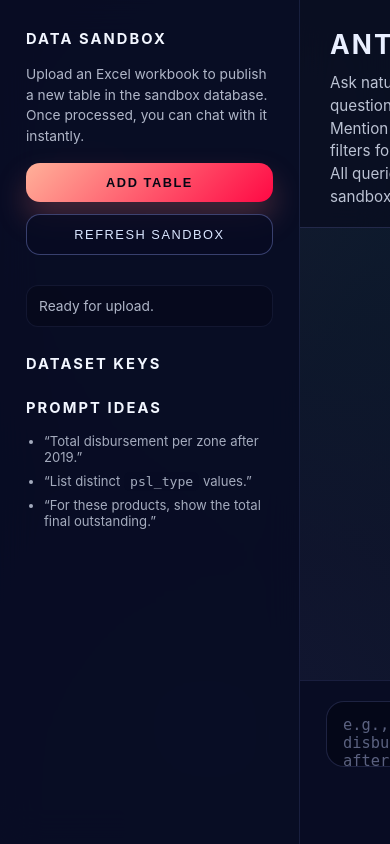
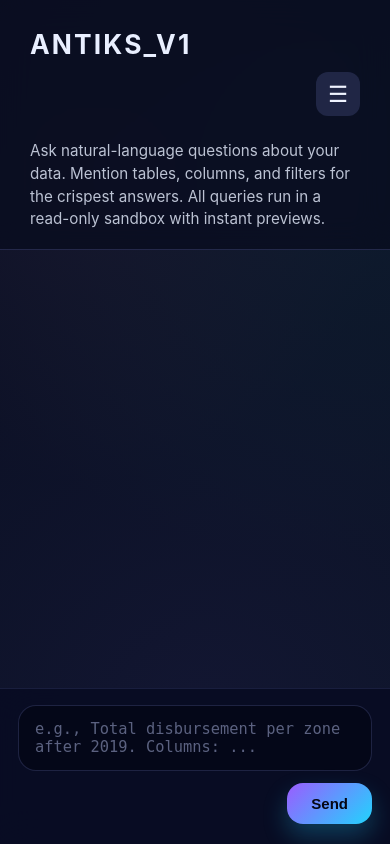
Before and after one commit to Niyath1234/AnTiks, a FastAPI app: page / in a window 390 px wide. Run offline with FastAPI, Linux system fonts and the light colour scheme; data that the repository does not hold is empty; some libraries are stand-ins or nearby versions.

Commit message:
more new UI

```diff
--- a/text_to_sql_app/static/style.css
+++ b/text_to_sql_app/static/style.css
@@ -1,3 +1,143 @@
+@media (max-width: 900px) {
+  .app {
+    grid-template-columns: 1fr;
+    grid-auto-rows: auto;
+    height: auto;
+    min-height: 100vh;
+    overflow: visible;
+  }
+
+  .sidebar {
+    position: fixed;
+    top: 0;
+    left: 0;
+    width: min(320px, 90vw);
+    height: 100vh;
+    overflow-y: auto;
+    transform: translateX(-100%);
+    transition: transform 0.25s ease;
+    z-index: 60;
+    border-right: 1px solid rgba(148, 163, 255, 0.12);
+    border-bottom: none;
+    padding: 26px 20px;
+    background: rgba(8, 12, 35, 0.93);
+  }
+
+  .sidebar__form-actions--vertical {
+    flex-direction: row;
+    gap: 8px;
+  }
+
+  .sidebar__open-upload,
+  .sidebar__form-actions button {
+    flex: 1 1 50%;
+    padding: 12px 0;
+  }
+
+  .app__main {
+    grid-template-rows: auto 1fr auto;
+  }
+
+  .chat {
+    padding: 18px;
+    max-height: none;
+    overflow-y: visible;
+  }
+
+  .composer {
+    padding: 16px 18px 20px;
+  }
+
+  .sidebar.sidebar--open {
+    transform: translateX(0);
+  }
+
+  .sidebar-toggle {
+    display: inline-flex;
+    align-items: center;
+    justify-content: center;
+  }
+}
+
+@media (max-width: 640px) {
+  .sidebar {
+    width: 100%;
+    max-width: 100%;
+    padding: 18px 16px;
+  }
+
+  .sidebar__form-actions--vertical {
+    flex-direction: column;
+    align-items: stretch;
+    gap: 10px;
+  }
+
+  .sidebar__open-upload {
+    border-radius: 14px;
+  }
+
+  .app__header {
+    padding: 20px 18px 14px;
+  }
+
+  .app__header h1 {
+    font-size: 1.3rem;
+  }
+
+  .chat {
+    padding: 14px;
+  }
+
+  .bubble {
+    max-width: 100%;
+    border-radius: 18px;
+  }
+
+  .modal__panel {
+    width: 92vw;
+    padding: 20px 18px;
+    border-radius: 18px;
+  }
+
+  .upload-dropzone {
+    padding: 20px;
+  }
+
+  .alt-wrapper,
+  .detect-wrapper {
+    gap: 10px;
+  }
+
+  .alt-table,
+  .detect-table {
+    flex-direction: column;
+    align-items: flex-start;
+    gap: 8px;
+  }
+
+  .alt-chip-row,
+  .detect-chip-row {
+    width: 100%;
+    gap: 6px;
+    flex-wrap: wrap;
+  }
+
+  .alt-chip,
+  .detect-chip {
+    padding: 6px 10px;
+    font-size: 0.75rem;
+  }
+
+  .composer textarea {
+    font-size: 0.9rem;
+    padding: 12px 14px;
+  }
+
+  .composer__actions button {
+    padding: 10px 18px;
+    font-size: 0.8rem;
+  }
+}
 html,
 body {
   height: 100%;
@@ -31,6 +171,84 @@ body {
   width: 100%;
   height: 100%;
   background: linear-gradient(135deg, rgba(12, 16, 38, 0.9), rgba(13, 23, 43, 0.85));
+@media (max-width: 900px) {
+  .app {
+    grid-template-columns: 1fr;
+    grid-auto-rows: auto;
+    height: auto;
+    min-height: 100vh;
+    overflow: visible;
+  }
+
+  .sidebar {
+    position: fixed;
+    top: 0;
+    left: 0;
+    width: min(280px, 82vw);
+    height: 100vh;
+    overflow-y: auto;
+    transform: translateX(-100%);
+    transition: transform 0.25s ease;
+    z-index: 60;
+    border-right: 1px solid rgba(148, 163, 255, 0.12);
+    border-bottom: none;
+    padding: 26px 20px;
+    background: rgba(8, 12, 35, 0.93);
+  }
+
+  .sidebar.sidebar--open {
+    transform: translateX(0);
+  }
+
+  .sidebar__form-actions--vertical {
+    flex-direction: row;
+    gap: 8px;
+  }
+
+  .sidebar__open-upload,
+  .sidebar__form-actions button {
+    flex: 1 1 50%;
+    padding: 12px 0;
+  }
+
+  .app__main {
+    grid-template-rows: auto 1fr auto;
+  }
+
+  .chat {
+    padding: 18px;
+    max-height: none;
+    overflow-y: visible;
+  }
+
+  .composer {
+    padding: 16px 18px 20px;
+  }
+
+  .sidebar-toggle {
+    display: inline-flex;
+    align-items: center;
+    justify-content: center;
+  }
+
+  .sidebar-overlay {
+    position: fixed;
+    inset: 0;
+    background: rgba(3, 7, 18, 0.55);
+    backdrop-filter: blur(4px);
+    z-index: 40;
+  }
+
+  .app__header {
+    display: flex;
+    flex-direction: column;
+    gap: 12px;
+  }
+
+  .app__header h1 {
+    margin: 0;
+  }
+}
   border-radius: 0;
   overflow: hidden;
   display: grid;
@@ -38,6 +256,40 @@ body {
   border: none;
   box-shadow: none;
   position: relative;
+}
+
+.sidebar-toggle {
+  display: none;
+  margin-left: auto;
+  border: none;
+  width: 44px;
+  height: 44px;
+  border-radius: 12px;
+  background: rgba(148, 163, 255, 0.16);
+  color: #f0f4ff;
+  font-size: 1.4rem;
+  cursor: pointer;
+  transition: background 0.2s ease, transform 0.2s ease;
+}
+
+.sidebar-toggle:hover {
+  background: rgba(148, 163, 255, 0.26);
+}
+
+.sidebar-overlay {
+  position: fixed;
+  inset: 0;
+  background: rgba(3, 7, 18, 0.55);
+  backdrop-filter: blur(4px);
+  z-index: 40;
+}
+
+.sidebar-overlay.hidden {
+  display: none;
+}
+
+body.sidebar-open {
+  overflow: hidden;
 }
 
 .app::before {
@@ -1028,8 +1280,6 @@ body {
   background: rgba(12, 18, 26, 0.1);
 }
 
-<<<<<<< Current (Your changes)
-=======
 .modal {
   position: fixed;
   inset: 0;
@@ -1192,7 +1442,6 @@ body {
   border: 1px solid rgba(148, 163, 255, 0.35);
   color: #f0f4ff;
 }
->>>>>>> Incoming (Background Agent changes)
 @media (max-width: 640px) {
   .app {
     width: 100vw;
--- a/text_to_sql_app/templates/index.html
+++ b/text_to_sql_app/templates/index.html
@@ -31,9 +31,11 @@
           </ul>
         </div>
       </aside>
+      <div id="sidebar-overlay" class="sidebar-overlay hidden"></div>
       <div class="app__main">
         <header class="app__header">
           <h1>AnTiks_V1</h1>
+          <button id="sidebar-toggle" class="sidebar-toggle" aria-label="Toggle sidebar">☰</button>
           <p>Ask natural-language questions about your data. Mention tables, columns, and filters for the crispest answers. All queries run in a read-only sandbox with instant previews.</p>
         </header>
         <main class="chat" id="chat"></main>
@@ -145,6 +147,7 @@
       const cancelUploadModalBtn = document.getElementById('upload-modal-cancel');
       const uploadDropzone = document.getElementById('upload-dropzone');
       const uploadFileName = document.getElementById('upload-file-name');
+      const sidebar = document.querySelector('.sidebar');
 
       let cachedDatasets = [];
       const schemaCache = {};
@@ -153,6 +156,8 @@
       let nodePositions = {};
       let pendingConnection = null;
       let dragState = null;
+      const sidebarToggle = document.getElementById('sidebar-toggle');
+      const sidebarOverlay = document.getElementById('sidebar-overlay');
       let activeTab = 'all';
 
       function escapeHtml(str) {
@@ -320,6 +325,18 @@
       function closeGraphBoard() {
         graphBoard?.classList.add('hidden');
         clearPendingConnection();
+      }
+
+      function openSidebar() {
+        sidebar?.classList.add('sidebar--open');
+        sidebarOverlay?.classList.remove('hidden');
+        document.body.classList.add('sidebar-open');
+      }
+
+      function closeSidebar() {
+        sidebar?.classList.remove('sidebar--open');
+        sidebarOverlay?.classList.add('hidden');
+        document.body.classList.remove('sidebar-open');
       }
 
       function renderGraphNodes(schemas) {
@@ -717,10 +734,7 @@
             botMsg += ` Use the Refresh button when you want the assistant to pick up all new tables.`;
           }
           createBubble('bot', botMsg);
-<<<<<<< Current (Your changes)
-=======
         closeUploadModal();
->>>>>>> Incoming (Background Agent changes)
         } catch (error) {
           setUploadStatus(error.message, 'error');
         }
@@ -806,7 +820,18 @@
         if (event.key === 'Escape' && !uploadModal?.classList.contains('hidden')) {
           closeUploadModal();
         }
+        if (event.key === 'Escape' && sidebar?.classList.contains('sidebar--open')) {
+          closeSidebar();
+        }
       });
+      sidebarToggle?.addEventListener('click', () => {
+        if (sidebar?.classList.contains('sidebar--open')) {
+          closeSidebar();
+        } else {
+          openSidebar();
+        }
+      });
+      sidebarOverlay?.addEventListener('click', closeSidebar);
       enableDropzone();
       graphSaveBtn?.addEventListener('click', saveGraph);
       graphCloseBtn?.addEventListener('click', closeGraphBoard);
```
